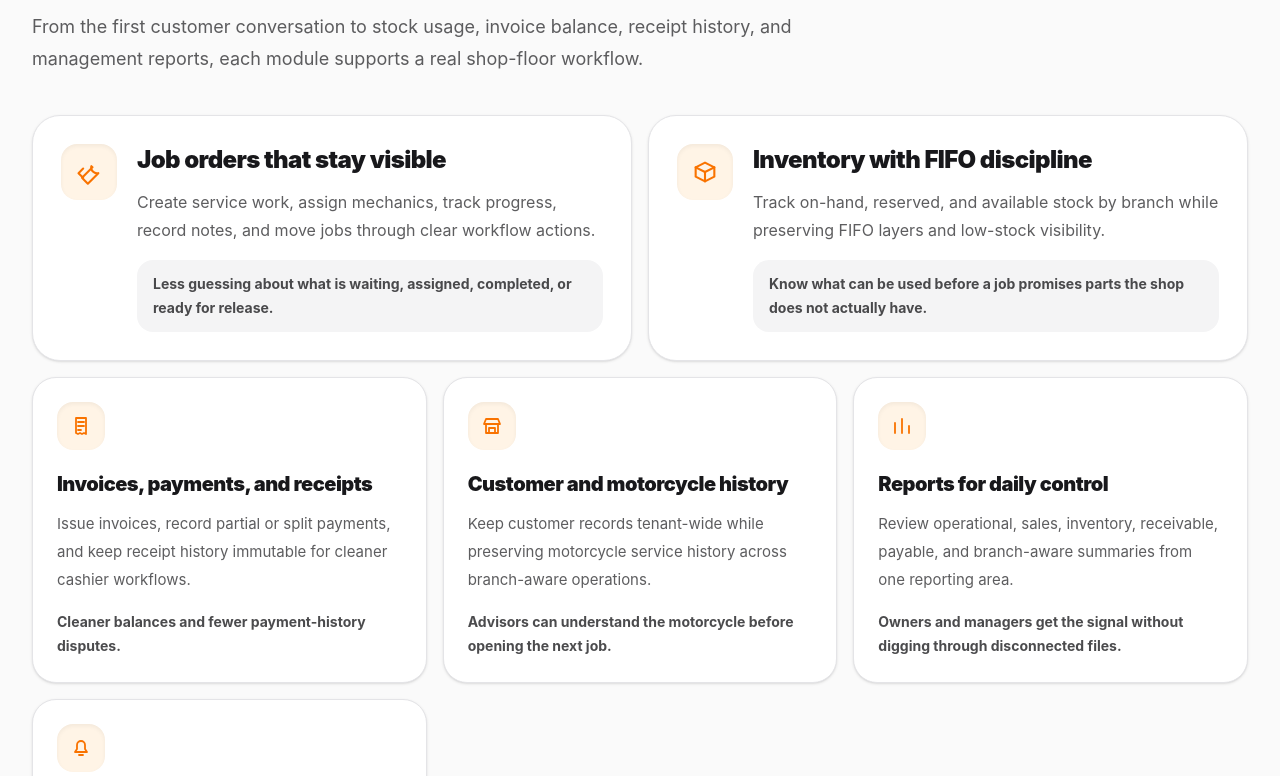
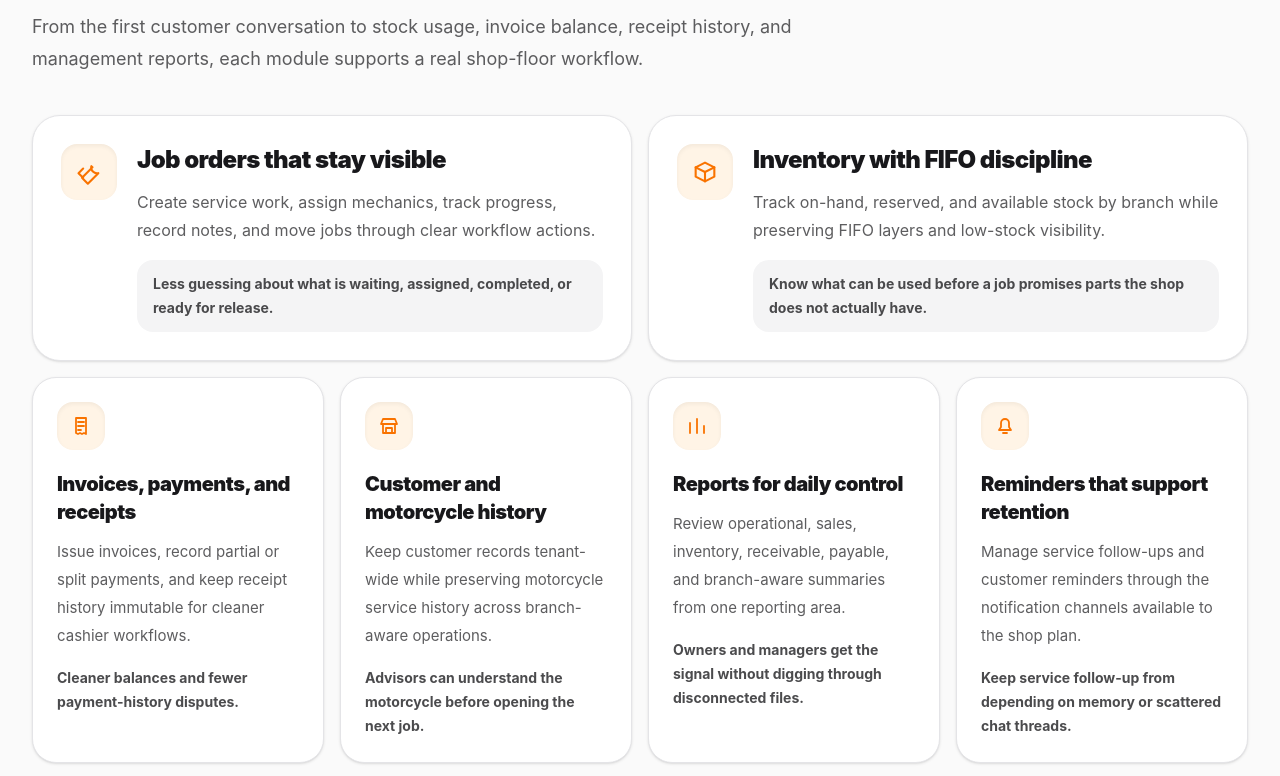
Before and after one commit to dev-jeyelscott/garageos, a Next.js app in the folder apps/web/: page / in a window 1280 px wide. Shown: the part 1564-2340 px from the top of the page. Built offline with nearby package versions, Linux system fonts and the light colour scheme.

Commit message:
fix(style): update grid columns
Signed-off-by: John Leward Escote <jleward.escote17@gmail.com>

```diff
--- a/apps/web/src/features/marketing/components/feature-grid.tsx
+++ b/apps/web/src/features/marketing/components/feature-grid.tsx
@@ -47,11 +47,11 @@ export function FeatureGrid() {
           className="mt-16"
         />
 
-        <div className="mt-10 grid gap-4 lg:grid-cols-6">
+        <div className="mt-10 grid gap-4 lg:grid-cols-8">
           {featuredFeatures.map((feature) => (
             <Card
               key={feature.title}
-              className="group rounded-[1.75rem] p-7 shadow-[0_22px_70px_rgb(24_24_27_/_0.07)] transition hover:-translate-y-1 hover:border-primary/30 hover:shadow-[0_28px_80px_rgb(249_115_0_/_0.14)] lg:col-span-3"
+              className="group rounded-[1.75rem] p-7 shadow-[0_22px_70px_rgb(24_24_27_/_0.07)] transition hover:-translate-y-1 hover:border-primary/30 hover:shadow-[0_28px_80px_rgb(249_115_0_/_0.14)] lg:col-span-4"
             >
               <div className="flex items-start gap-5">
                 <span className="flex h-14 w-14 shrink-0 items-center justify-center rounded-2xl bg-accent text-primary shadow-inner">
@@ -73,7 +73,7 @@ export function FeatureGrid() {
           {supportingFeatures.map((feature) => (
             <Card
               key={feature.title}
-              className="group rounded-[1.5rem] p-6 shadow-[0_18px_60px_rgb(24_24_27_/_0.06)] transition hover:-translate-y-1 hover:border-primary/30 hover:shadow-[0_24px_70px_rgb(249_115_0_/_0.12)] md:col-span-3 lg:col-span-2"
+              className="group rounded-[1.5rem] p-6 shadow-[0_18px_60px_rgb(24_24_27_/_0.06)] transition hover:-translate-y-1 hover:border-primary/30 hover:shadow-[0_24px_70px_rgb(249_115_0_/_0.12)] md:col-span-2 lg:col-span-2"
             >
               <span className="flex h-12 w-12 items-center justify-center rounded-2xl bg-accent text-primary shadow-inner">
                 <MarketingIcon name={feature.icon} className="h-6 w-6" />
```
